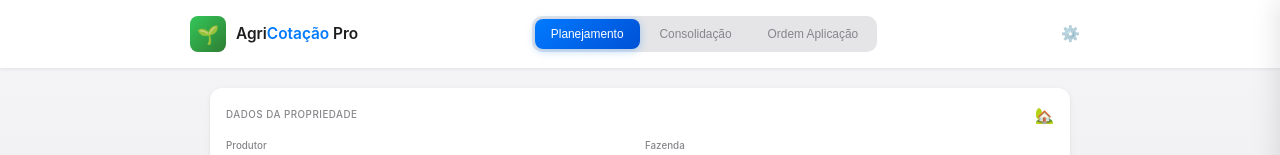
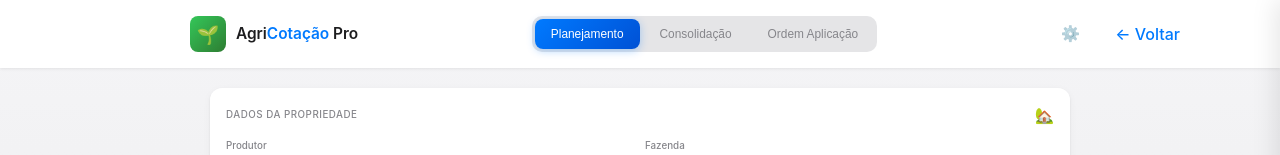
Before and after one commit to AfonsoRaudinei/Cotacaosoloforte, a plain HTML site: page index.html in a window 1280 px wide. Shown: the top 155 px of the page. Drawn offline with nearby package versions, Linux system fonts and the light colour scheme.

Commit message:
Adicionar link para voltar na página HTML principal

```diff
--- a/index.html
+++ b/index.html
@@ -1823,6 +1823,7 @@
                 <div class="logo-icon">🌱</div>
                 <div class="logo-text">Agri<span>Cotação</span> Pro</div>
             </div>
+                            <a href="https://afonsoraudinei.github.io/Cotacaosoloforte/" style="position: absolute; right: 100px; top: 50%; transform: translateY(-50%); color: var(--primary); text-decoration: none; font-size: 16px; font-weight: 500; display: flex; align-items: center; gap: 5px;">← Voltar</a>
             <div class="tabs">
                 <button class="tab active" data-tab="planejamento">Planejamento</button>
                 <button class="tab" data-tab="consolidacao">Consolidação</button>
```
